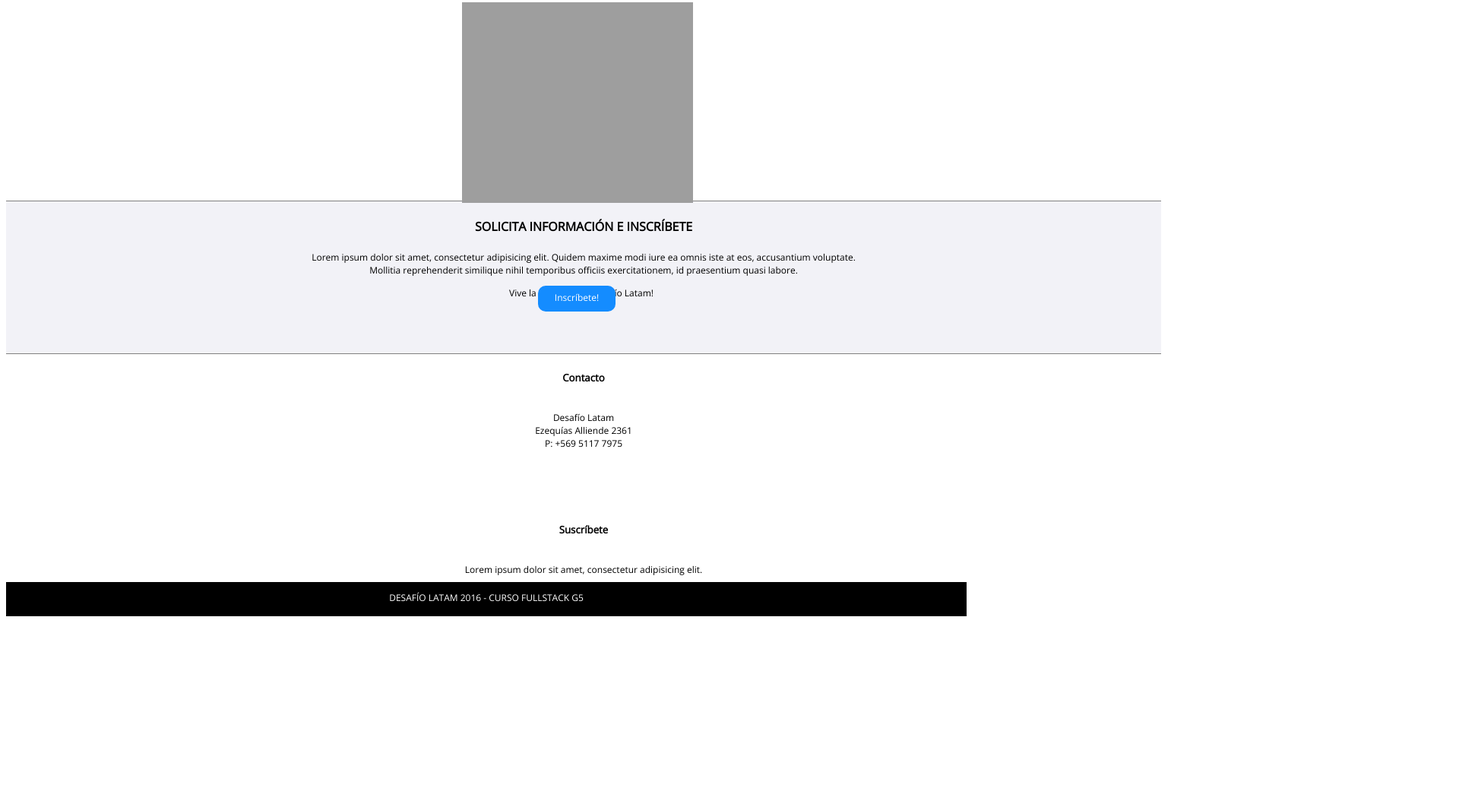
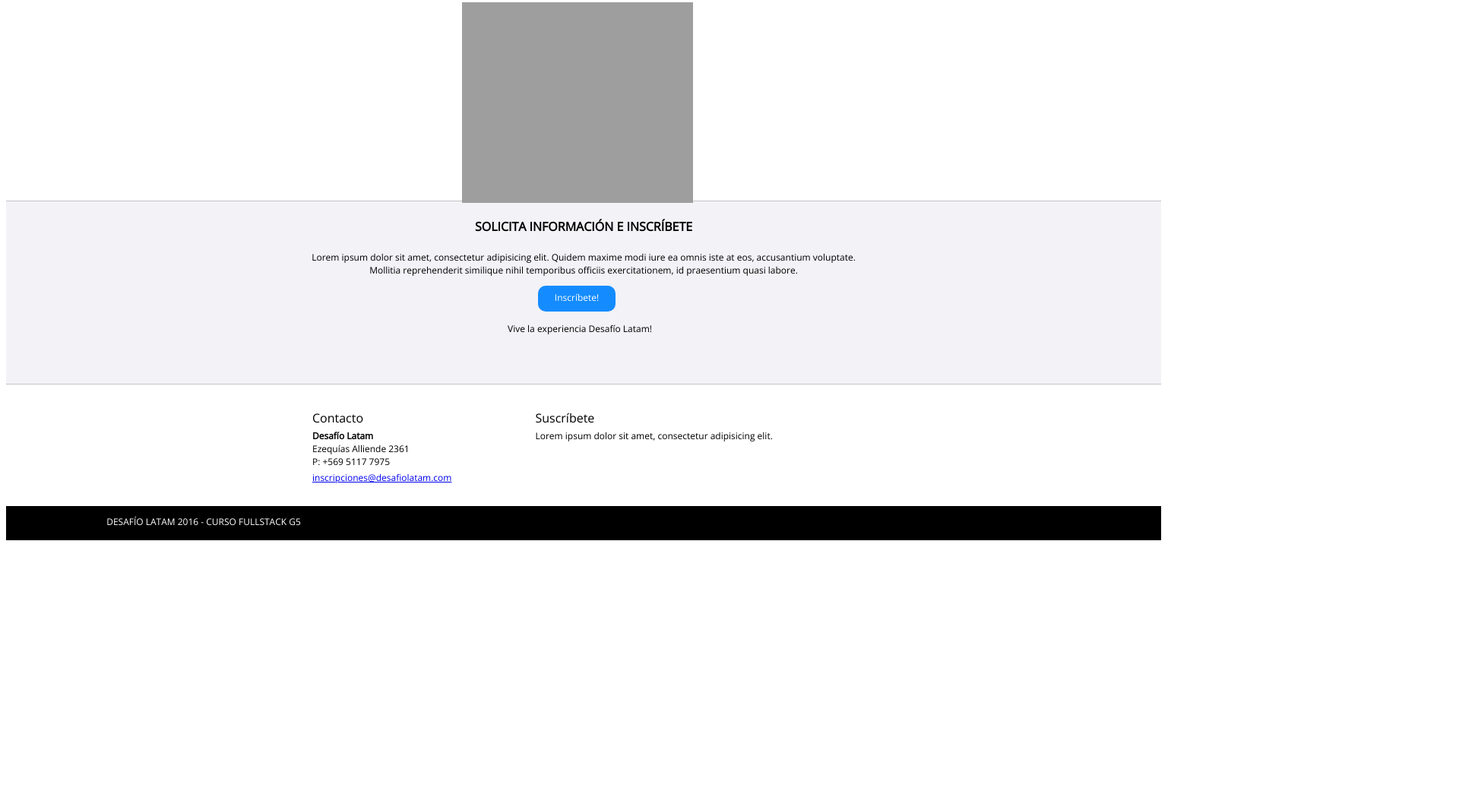
Before and after one commit to aavaldivieso/ejercicioclase7nov, a plain HTML site: page index.html in a window 1280 px wide. Shown: the part 516-1582 px from the top of the page at 76% size, 1920 px wide, since content can reach past the window. After the commit the page ends 1227 px from the top, so only its background shows below. Drawn offline with nearby package versions, Linux system fonts and the light colour scheme; grey boxes are pictures that could not be loaded.

Commit message:
ejercicio listo

```diff
--- a/index.html
+++ b/index.html
@@ -13,9 +13,9 @@
 
 	<body>
 		<img class="fixed" style="height: 6%; width: 9%; margin-top: 20px;" src="latam_logo.png" alt="logo desafio latam">
-		<p class="fixed" style="color: white; margin: 20px;">Equipo</p>
-		<p class="fixed" style="color: white; margin: 20px;">Blog</p>
-		<p class="fixed" style="color: white; margin: 20px;">Contacto</p>
+		<p class="fixed" style="color: gray; margin-left: 700px; margin-top: 20px;">Equipo</p>
+		<p class="fixed" style="color: gray; margin-left: 800px; margin-top: 20px;">Blog</p>
+		<p class="fixed" style="color: gray; margin-left: 900px; margin-top: 20px;">Contacto</p>
 		<div>
 			<img class="relative" style="height: 100%; width: 100%" src="bg.jpeg" alt="foto fondo">
 			<h1 class="absolute" style="color: white; margin-top: 100px; ">COMIENZA UNA NUEVA VIDA Y <br> ÚNETE AL MUNDO <br> TECNOLÓGICO</h1>
@@ -34,33 +34,51 @@
 			<img style="height: 66%; width: 20%; margin-left: 600px;" src="viewing-gallery-for-happy-people.png" alt="galería">
 		</div>
 
-		<div style="background-color: rgba(230,230,240,0.5); margin-top: -49px; height: 200px; border-top: solid 0.5px gray; border-bottom: solid 0.5px gray;">
+		<div style="background-color: rgba(230,230,240,0.5); margin-top: -49px; height: 220px; border-top: solid 0.5px rgba(150,150,150,0.5); border-bottom: solid 0.5px rgba(150,150,150,0.5); padding-bottom: 20px;">
 			<h4>SOLICITA INFORMACIÓN E INSCRÍBETE</h4>
 			<p>Lorem ipsum dolor sit amet, consectetur adipisicing elit. Quidem maxime modi iure ea omnis iste at eos, accusantium voluptate. <br>Mollitia reprehenderit similique nihil temporibus officiis exercitationem, id praesentium quasi labore.</p>
 			<div class="box1" style="margin-top: 0px; margin-left: 700px;"><p style="color: white; margin: 7px;">Inscríbete!</p>
 			</div>
 
-			<p style="display: inline; margin-top: -140px; margin-left: -140px;">Vive la experiencia Desafío Latam!</p>
+			<p style="display: block; margin-top: 60px; margin-left: -10px;">Vive la experiencia Desafío Latam!</p>
 		</div>
 
-		<div style="background-color: white; height: 200px; float: left; text-align: center;">
-			<h5>Contacto</h5>
-			<p>
-				<span>Desafío Latam</span>
-				<br>
-				Ezequías Alliende 2361
-				<br>
-				P: +569 5117 7975
-				<br>
-				<a href="inscripciones@desafiolatam.com"></a>
-			</p>
+
+		<div style="background-color: white; height: 130px; float: left; text-align: left; padding-left: 400px; padding-right: 400px; padding-top: 30px;">
+		<table style="width: 50%;">
+			<tr>
+			<th>Contacto</th>
+
+			</tr>
+			<tr>
+				<td><strong>Desafío Latam</strong>
+					<br>
+					Ezequías Alliende 2361
+					<br>
+					P: +569 5117 7975
+				</td>
+			</tr>
+			<tr>
+				<td><a href="Mailto:inscripciones@desafiolatam.com">inscripciones@desafiolatam.com</a>
+				</td>
+			</tr>
+
+		</table>
+
+		<table style="margin-left: 100px; width: 50%;">
+			<tr>
+			<th>Suscríbete</th>
+			</tr>
+			<tr>
+				<td>Lorem ipsum dolor sit amet, consectetur adipisicing elit.</td>
+			</tr>
+		</table>
+
+
 		</div>
-		<div style="float: left; text-align: center;">
-			<h5>Suscríbete</h5>
-			<p>Lorem ipsum dolor sit amet, consectetur adipisicing elit.</p>
-		</div>
-		<div class="box3" style="margin-top: -300px;">
-			<p style="color: white;">
+
+		<div class="box3" style="margin-top: 0px; width: 1520px;">
+			<p style="color: white; margin-left: -1000px;">
 				DESAFÍO LATAM 2016 - CURSO FULLSTACK G5
 			</p>
 		</div>
--- a/style.css
+++ b/style.css
@@ -26,7 +26,18 @@
 	width: 1520px;
 	}
 
+	th{font-family: "Open Sans";
+	font-weight: lighter;
 	}
+
+	td{font-family: "Open Sans";
+	font-size: 12px;
+	}
+	table{
+		display: inline;
+	}
+	}
+
 
 .relative{
 	position: relative;
```
